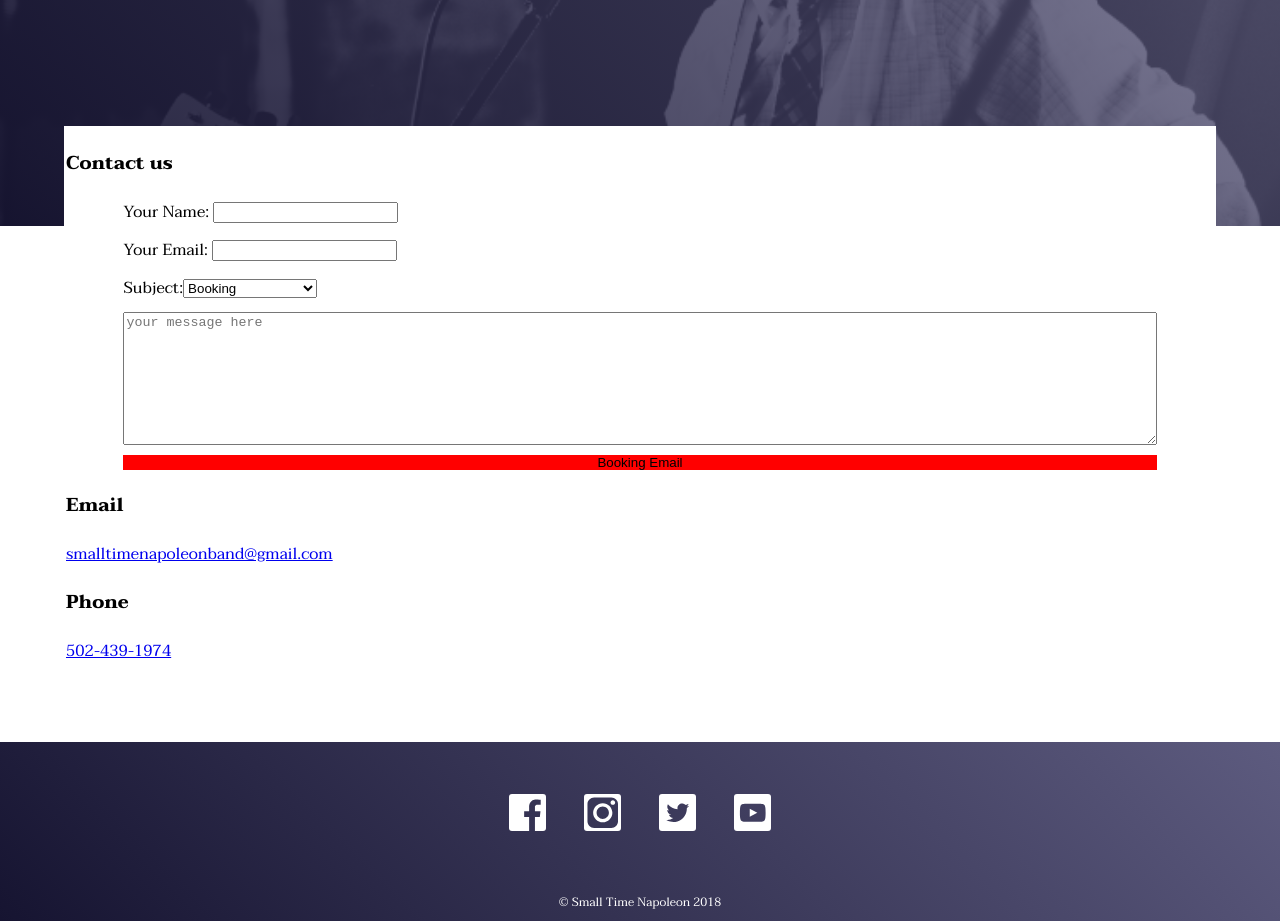
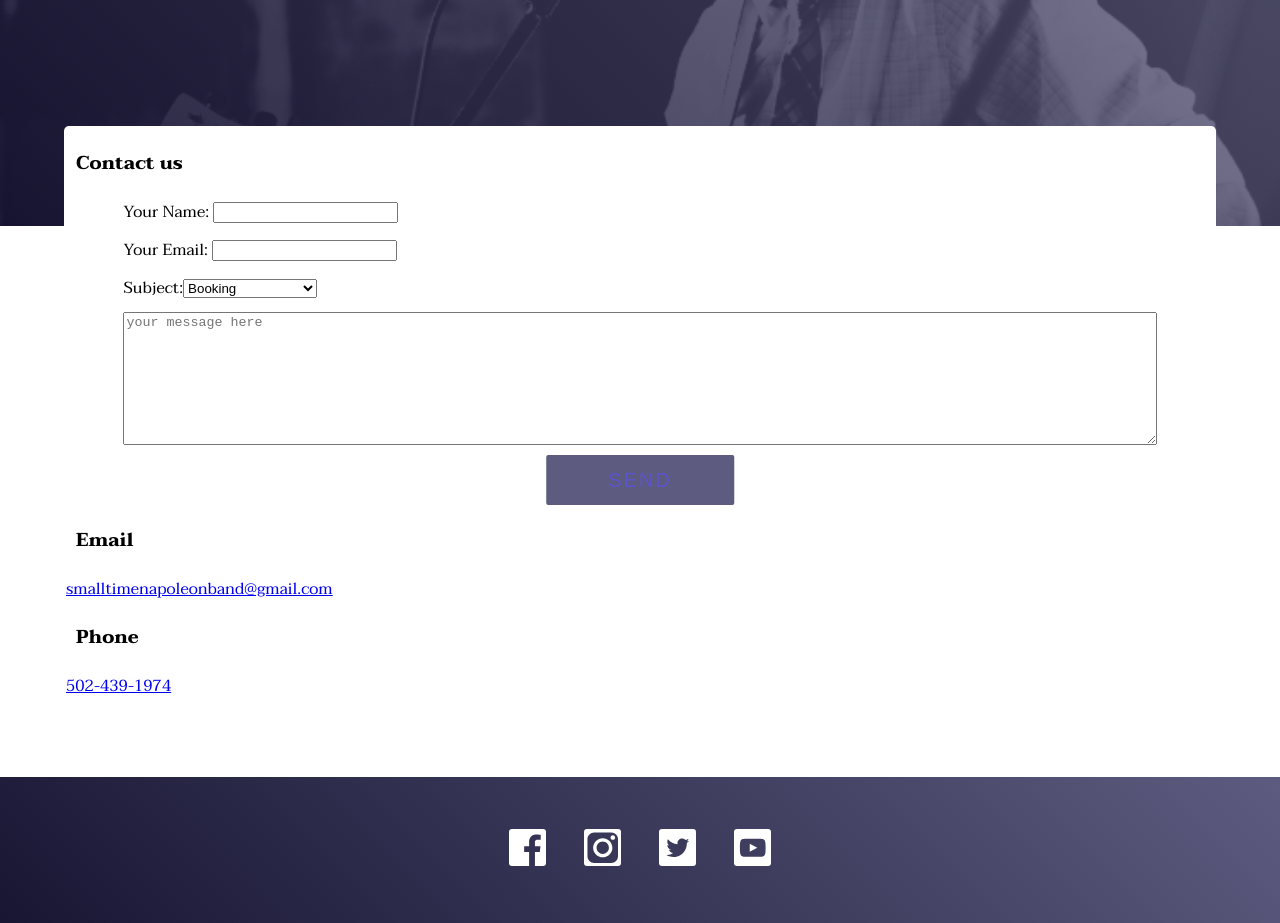
Before and after one commit to harrypotter518/small-time-napoleon, a React (Create React App) app: page / in a window 1280 px wide. Shown: the part 6660-7583 px from the top of the page. Built offline with nearby package versions, Linux system fonts and the light colour scheme.

Commit message:
contact form updates on click

```diff
--- a/public/index.html
+++ b/public/index.html
@@ -45,16 +45,16 @@
       You need to enable JavaScript to run this app.
     </noscript>
 
-    <form name="contact" netlify netlify-honeypot="bot-field" hidden>
-        <select name="subject">
-          <option value="Booking">Booking</option>
-          <option value="General Question">General Questions</option>
-          <option value="Other">Other</option>
-        </select>
+    <form name="contact" netlify netlify-honeypot="bot-field" action="../public/success.html" hidden>
+      <select name="subject">
+        <option value="Booking">Booking</option>
+        <option value="General Question">General Questions</option>
+        <option value="Other">Other</option>
+      </select>
       <input name="bot-field" type="text" />
-      <input name="emailName" type="text" />
-      <input name="emailUser" type="email" />
-      <textarea name="emailBody"></textarea>
+      <input name="contactName" type="text" />
+      <input name="contactUser" type="email" />
+      <textarea name="contactBody"></textarea>
     </form>
 
 
--- a/src/App.css
+++ b/src/App.css
@@ -362,19 +362,44 @@ button {
     padding: 2px;
     margin: 0 auto;
     margin-top: -100px;
-    background: white; }
+    background: white;
+    border-radius: 5px; }
+    .contact .form h3 {
+      padding-left: 10px; }
     .contact .form form {
       width: 90%;
-      margin: 0 auto;
-      display: grid;
-      grid-gap: 10px;
-      grid-template-columns: 100%;
-      grid-auto-rows: auto; }
+      margin: 0 auto; }
+      .contact .form form .inputs {
+        display: grid;
+        grid-auto-rows: auto;
+        grid-template-columns: 100%;
+        grid-gap: 10px;
+        margin-bottom: 10px; }
+        .contact .form form .inputs.sent {
+          overflow: hidden;
+          max-height: 0;
+          transition: max-height .5s ease; }
       .contact .form form textarea {
         width: 100%;
         height: 10em; }
-      .contact .form form button {
-        background: red; }
+      .contact .form form .contact-button {
+        background: #7269ff;
+        position: relative;
+        width: 187.5px;
+        height: 50px;
+        text-transform: uppercase;
+        color: white;
+        font-size: 1.25em;
+        letter-spacing: 2px;
+        border-radius: 2px;
+        left: 50%;
+        transform: translateX(-50%); }
+        .contact .form form .contact-button.disabled {
+          color: #5b54cc;
+          background: #5d5b7f;
+          pointer-events: none; }
+        .contact .form form .contact-button.btn-sent {
+          color: white; }
 
 .footer {
   background: linear-gradient(45deg, #161431, #5d5b7f); }
--- a/src/App.js
+++ b/src/App.js
@@ -25,15 +25,15 @@ export default class App extends Component {
       quote: 1,
       album: false,
       enhanceImage: false,
-      emailSubject: 'Booking',
-      emailDate: null,
-      emailName: '',
-      emailUser: '',
-      emailButtonValue: 'Booking Email',
-      emailEventTitle: '',
-      emailBody: '',
-
-      clicked: false,
+      contactSubject: 'Booking',
+      contactDate: null,
+      contactName: '',
+      contactUser: '',
+      contactButtonMessage: 'Send',
+      contactEventTitle: '',
+      contactBody: '',
+      clicked: true,
+      contactSent: false,
     }
     this.toggleNav = this.toggleNav.bind(this)
     this.closeNav = this.closeNav.bind(this)
@@ -43,9 +43,10 @@ export default class App extends Component {
     this.hoverAlbum = this.hoverAlbum.bind(this)
     this.unhoverAlbum = this.unhoverAlbum.bind(this)
     this.expandPhoto = this.expandPhoto.bind(this)
-    this.changeEmailSubject = this.changeEmailSubject.bind(this)
-    // this.changeEmailDate = this.changeEmailDate.bind(this)
+    this.changecontactSubject = this.changecontactSubject.bind(this)
+    // this.changecontactDate = this.changecontactDate.bind(this)
     this.handleContactChange = this.handleContactChange.bind(this)
+    this.updateContactButton = this.updateContactButton.bind(this)
     this.submitContactForm = this.submitContactForm.bind(this)
   }
 
@@ -157,9 +158,9 @@ export default class App extends Component {
       [e.target.name]: e.target.value
     });
   }
-  changeEmailSubject(e) {
+  changecontactSubject(e) {
     this.setState({
-      emailSubject: e.target.value
+      contactSubject: e.target.value
     })
     if (e.target.value === 'Booking') {
       this.setState({
@@ -168,15 +169,29 @@ export default class App extends Component {
     } else if (e.target.value === 'General Question') {
       this.setState({
         emailButtonValue: 'Email a General Question',
-        emailDate: null
+        contactDate: null
       })
     } else if (e.target.value === 'Other') {
       this.setState({
         emailButtonValue: 'Email Other',
-        emailDate: null
+        contactDate: null
       })
     }
   }
+  updateContactButton() {
+    const { contactName, contactUser, contactBody } = this.state
+    if (contactName.length !== 0 && contactUser.length !== 0 && contactBody.length !== 0) {
+      this.setState({
+        clicked: false,
+      })
+    } else {
+      this.setState({
+        clicked: true,
+      })
+    }
+
+  }
+
   submitContactForm(e) {
     fetch("/", {
       method: "POST",
@@ -186,10 +201,13 @@ export default class App extends Component {
       .then(() => alert("Success!"))
       .catch(error => alert(error));
 
+    console.log('clicked')
+
     e.preventDefault()
-
     this.setState({
       clicked: true,
+      contactSent: true,
+      contactButtonMessage: 'thanks!',
     })
   }
 
@@ -212,8 +230,7 @@ export default class App extends Component {
   }
 
   render() {
-    const { nav, quote, album, enhanceImage, emailSubject, emailUser, emailDate, emailButtonValue, emailEventTitle, emailBody, clicked, } = this.state
-
+    const { nav, quote, album, enhanceImage, contactSubject, contactUser, contactDate, emailButtonValue, contactEventTitle, contactBody, contactButtonMessage, contactSent, clicked, } = this.state
 
     return (
       <div className="App">
@@ -242,16 +259,19 @@ export default class App extends Component {
         <Shows />
 
         <Contact
-          emailSubject={emailSubject}
-          emailDate={emailDate}
-          changeEmailSubject={this.changeEmailSubject}
-          changeEmailDate={this.changeEmailDate}
+          contactSubject={contactSubject}
+          contactDate={contactDate}
+          changecontactSubject={this.changecontactSubject}
+          changecontactDate={this.changecontactDate}
           emailButtonValue={emailButtonValue}
-          emailEventTitle={emailEventTitle}
-          emailUser={emailUser}
-          emailBody={emailBody}
+          contactEventTitle={contactEventTitle}
+          contactUser={contactUser}
+          contactBody={contactBody}
           handleContactChange={this.handleContactChange}
           submitContactForm={this.submitContactForm}
+          updateContactButton={this.updateContactButton}
+          contactButtonMessage={contactButtonMessage}
+          contactSent={contactSent}
           clicked={clicked} />
 
         <Footer />
--- a/src/components/Contact.js
+++ b/src/components/Contact.js
@@ -11,23 +11,24 @@ const backgroundStyle = {
   backgroundSize: 'cover',
 }
 
+
 export default class Contact extends Component {
 
 
 
   render() {
     const {
-      emailSubject,
-      changeEmailSubject,
-      emailButtonValue,
-      // emailEventTitle,
+      contactSubject,
+      changecontactSubject,
+      // emailButtonValue,
+      // contactEventTitle,
       handleContactChange,
       submitContactForm,
+      updateContactButton,
+      contactButtonMessage,
+      contactSent,
       clicked,
     } = this.props
-
-    // let date = <label>Date:<input onChange={handleContactChange} type="date" name="emailDate" /></label>
-    // let eventTitle = <label>Event Title:<input type="text" name="emailEventTitle" value={emailEventTitle} onChange={handleContactChange} /></label>
 
     return(
       <div className="contact" id="contact">
@@ -38,30 +39,28 @@ export default class Contact extends Component {
         <div className="form">
           <h3>Contact us</h3>
 
-          <form onSubmit={submitContactForm} action="../public/success.html">
+          <form onSubmit={submitContactForm} onChange={updateContactButton}>
           <p className="hide">
             <label>Don’t fill this out if you're human: <input name="bot-field" type="text" /></label>
           </p>
 
-            {/* {emailSubject === "Booking" ? date : null}
-            {emailSubject === "Booking" ? eventTitle : null} */}
-
-            <label>Your Name: <input name="emailName" type="text" onChange={handleContactChange} /></label>
-            <label>Your Email: <input name="emailUser" type="email" onChange={handleContactChange} /></label>
+            <div className={`inputs ${contactSent ? 'sent ': ''}`}>
+              <label>Your Name: <input name="contactName" type="text" onChange={handleContactChange} /></label>
+              <label>Your Email: <input name="contactUser" type="email" onChange={handleContactChange} /></label>
 
               <label>Subject:
-              <select name="subject" onChange={changeEmailSubject} value={emailSubject}>
+                <select name="subject" onChange={changecontactSubject} value={contactSubject}>
                   <option value="Booking">Booking</option>
                   <option value="General Question">General Questions</option>
                   <option value="Other">Other</option>
                 </select>
               </label>
 
-            <textarea name="emailBody" placeholder="your message here" onChange={handleContactChange} />
+              <textarea name="contactBody" placeholder="your message here" onChange={handleContactChange} />
+            </div>
+            <button className={`contact-button ${clicked ? 'disabled': ''} ${contactSent ? 'btn-sent' : ''}`} type="submit" name="submitButton">{contactButtonMessage}</button>
+          </form>
 
-
-            <button type="submit" name="submitButton"  >{emailButtonValue}</button>
-          </form>
 
           <h3>Email</h3>
           <a href="mailto:smalltimenapoleonband@gmail.com?Subject=Hello%20amazing%20band%20I%20love">smalltimenapoleonband@gmail.com</a>
--- a/src/sass/_contact.sass
+++ b/src/sass/_contact.sass
@@ -8,19 +8,35 @@
     margin: 0 auto
     margin-top: -100px
     background: white
+    border-radius: 5px
+
+    h3
+      padding-left: 10px
 
     form
       width: 90%
       margin: 0 auto
-      display: grid
-      grid-gap: 10px
-      grid-template-columns: 100%
-      grid-auto-rows: auto
-      // text-align: center
+
+      .inputs
+        display: grid
+        grid-auto-rows: auto
+        grid-template-columns: 100%
+        grid-gap: 10px
+        margin-bottom: 10px
+        &.sent
+          overflow: hidden
+          max-height: 0
+          transition: max-height .5s ease
 
       textarea
         width: 100%
         height: 10em
 
-      button
-        background: red
+      .contact-button
+        +button($monoThird)
+        &.disabled
+          color: $monoFifth
+          background: $monoFourth
+          pointer-events: none
+        &.btn-sent
+          color: white
```
Also changed, not shown: src/sass/_variables.sass (+14 -0 lines), src/sass/_video.sass (+1 -11 lines). Lines whose indentation alone changed are shown as unchanged.
